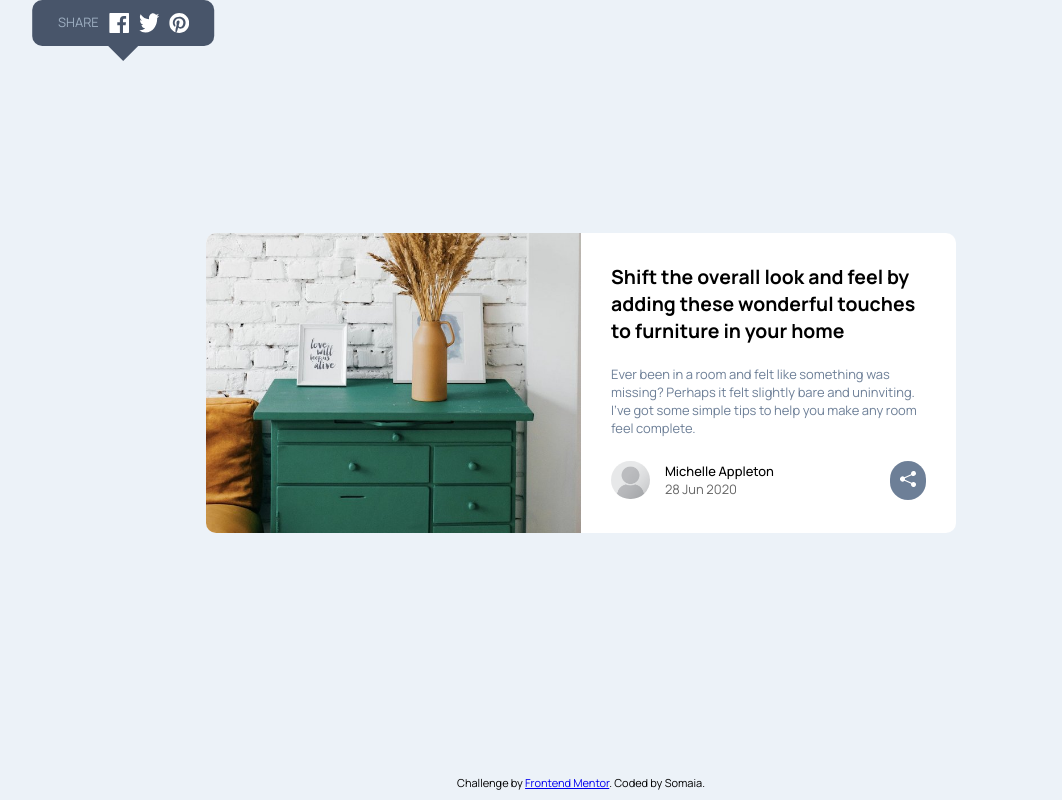
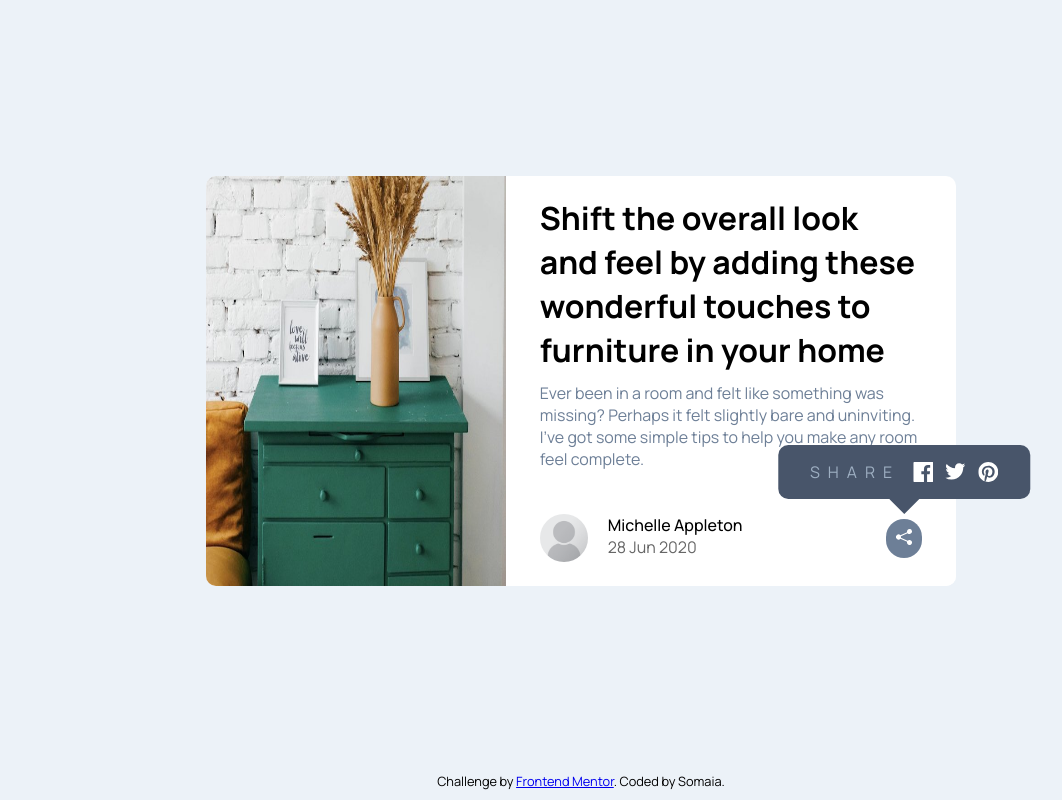
Before and after one commit to somaia02/article-preview, a plain HTML site: page index.html in a window 1280 px wide. Both pictures are taken after a click on the button "share". Shown: the whole page, without its empty margins (59-1121 px from the left). Drawn offline with Linux system fonts and the light colour scheme.

Commit message:
Clean js script and deal with issues from FEM reports

```diff
--- a/index.html
+++ b/index.html
@@ -12,38 +12,55 @@
   <link rel="preconnect" href="https://fonts.googleapis.com">
   <link rel="preconnect" href="https://fonts.gstatic.com" crossorigin>
   <link href="https://fonts.googleapis.com/css2?family=Manrope:wght@200..800&display=swap" rel="stylesheet">
+  <script type="module">
+    if (!("anchorName" in document.documentElement.style)) {
+      import("https://unpkg.com/@oddbird/css-anchor-positioning");
+    }
+  </script>
 </head>
 <body>
   <div class="body-container">
     <main class="main">
+
         <img class="main__img" src="images/drawers.jpg" alt="drawers">
+
         <div class="preview">
-          <h2 class="preview__header">
+
+          <div class="preview__content container">
+            <h1 class="preview__header">
               Shift the overall look and feel by adding these wonderful touches to furniture in your home
-          </h2>
+            </h1>
             <p class="preview__txt">
               Ever been in a room and felt like something was missing? Perhaps it felt slightly bare and uninviting. I've got some simple tips to help you make any room feel complete.
             </p>
+          </div>
+
           <div class="preview__footer">
+
+            <div class="container row">
+
+              <div class="author">
                 <img class="author-img" src="images/avatar.png" alt="author avatar">
                 <div class="preview__footer__info">
                   <p class="author-name">Michelle Appleton</p>
                   <p class="date">28 Jun 2020</p>
                 </div>
-            <button popovertarget="share-icons" class="share-btn light-bg">
+              </div>
+
+              <div popover id="share-icons" class="share-icons">
+                <p>SHARE</p>
+                <img src="images/icon-facebook.svg" alt="facebook icon">
+                <img src="images/icon-twitter.svg" alt="twitter icon">
+                <img src="images/icon-pinterest.svg" alt="pinterest icon">
+              </div>
+
+              <button popovertarget="share-icons" class="share-btn" aria-label="share" type="button">
                 <svg xmlns="http://www.w3.org/2000/svg" width="16" height="16" fill="currentColor" class="bi bi-share-fill" viewBox="0 0 16 16">
                   <path d="M11 2.5a2.5 2.5 0 1 1 .603 1.628l-6.718 3.12a2.5 2.5 0 0 1 0 1.504l6.718 3.12a2.5 2.5 0 1 1-.488.876l-6.718-3.12a2.5 2.5 0 1 1 0-3.256l6.718-3.12A2.5 2.5 0 0 1 11 2.5"/>
                 </svg>
               </button>
+
             </div>
-        </div>
-
-        <div class="share-container">
-          <div popover id="share-icons" class="share-icons-desktop">
-            <p>SHARE</p>
-            <img src="images/icon-facebook.svg" alt="facebook icon">
-            <img src="images/icon-twitter.svg" alt="twitter icon">
-            <img src="images/icon-pinterest.svg" alt="pinterest icon">
           </div>
         </div>
     </main>
--- a/main.js
+++ b/main.js
@@ -1,58 +1,8 @@
-const BREAKPOINT = 600;
 const shareBtn = document.querySelector('.share-btn');
-const shareIcons = document.querySelector('#share-icons');
 const previewFooter = document.querySelector('.preview__footer');
-const shareContainer = document.querySelector('.share-container');
 
 
-function handleShareClickDesktop() {
-    const classes = shareBtn.classList
-    if (classes.contains('light-bg')) {
-        classes.add('dark-bg');
-        classes.remove('light-bg');
-    } else {
-        classes.remove('dark-bg');
-        classes.add('light-bg');
-    }
-}
-
-function handleShareClickMobile() {
-    handleShareClickDesktop();
-    if (previewFooter.style.display == "none") {
-        previewFooter.style.display = "flex";
-        previewFooter.appendChild(shareBtn);
-        shareContainer.style.display = "none";
-    } else {
-        previewFooter.style.display = "none";
-        shareIcons.appendChild(shareBtn);
-        shareContainer.style.display = "block";
-    }
-}
-
-let handleShareClick;
-
-function handleBreakpoint() {
-    if (window.innerWidth > BREAKPOINT) {
-        handleShareClick = handleShareClickDesktop;
-        shareContainer.style.display = "block";
-        shareBtn.setAttribute('popovertarget', 'share-icons');
-        shareIcons.setAttribute('popover', "auto");
-        shareIcons.classList.add('share-icons-desktop');
-        shareIcons.classList.remove('share-icons-mobile');
-    } else {
-        handleShareClick = handleShareClickMobile;
-        shareContainer.style.display = "none";
-        shareIcons.removeAttribute('popover');
-        shareBtn.removeAttribute('popovertarget');
-        shareIcons.classList.remove('share-icons-desktop');
-        shareIcons.classList.add('share-icons-mobile');
-        if (previewFooter.style.display == "none") {
-            previewFooter.style.display = "flex";
-            previewFooter.appendChild(shareBtn);
-        }
-    }
-}
-
-window.onload = handleBreakpoint;
-window.onresize = handleBreakpoint;
-document.querySelector('.share-btn').addEventListener('click', (e) => handleShareClick(e));
+document.querySelector('.share-btn').addEventListener('click', () => {
+    shareBtn.classList.toggle('dark-btn-bg');
+    previewFooter.classList.toggle('dark-bg');
+});
--- a/style.css
+++ b/style.css
@@ -3,6 +3,7 @@
     --very-dark-grayish-blue: hsl(217, 19%, 35%);
     --desaturated-dark-blue: hsl(214, 17%, 51%);
     --grayish-blue: hsl(212, 23%, 69%);
+    --white: #fff;
 }
 * {
     margin: 0;
@@ -14,10 +15,19 @@ img {
 }
 body {
     font-family: "Manrope", sans-serif;
-    font-size: 0.81rem;
+    font-size: clamp(0.5rem, 2vw, 1rem);
 }
-h2 {
+.container {
+    width: 85%;
+    margin: 0 auto;
+}
+.row {
+    display: flex;
+}
+
+h1 {
     font-weight: 700;
+    margin-bottom: 10px;
 }
 .body-container {
     display: flex;
@@ -28,43 +38,46 @@ h2 {
     min-height: 100vh;
 }
 .main {
-    display: flex;
-    margin-block-start: auto;
-    width: 75%;
+    width: 80%;
+    margin-block: 20px;
     max-width: 750px;
     border-radius: 10px;
     overflow: hidden;
     justify-content: space-between;
-    background: #fff;
-    @media (max-width: 600px) {
-        flex-direction: column;
-        width: 80%;
-        margin-block: 20px;
+    background: var(--white);
+    @media (min-width: 37.5em) {
+        display: flex;
+        margin-block: auto;
     }
 }
 .main__img {
-    width: 50%;
-    @media (max-width: 600px) {
-        width: auto;
+    @media (min-width: 37.5em) {
+        width: 40%;
     }
 }
 .preview {
-    width: 50%;
-    padding: 30px;
-    display: grid;
-    gap: 15px;
-    justify-content: center;
-    @media (max-width: 600px) {
-        width: auto;
+    @media (min-width: 37.5em) {
+        width: 60%;
     }
+}
+.preview__content {
+    margin-block: 20px;
 }
 .preview__txt {
     color: var(--desaturated-dark-blue);
 }
+
 .preview__footer {
+    padding-block: 1.5em;
+    width: 100%;
+}
+.author {
     display: flex;
-    align-items: center;
-    gap: 15px;
+    flex-grow: 1;
+    gap: 20px;
+    @media (max-width: 37.5em) {
+        anchor-name: --author;
+    }
 }
 .author-img {
     border-radius: 50px;
@@ -76,46 +89,59 @@ h2 {
 .date {
     opacity: 60%;
 }
-.light-bg {
-    background: var(--light-grayish-blue);
-    color: var(--desaturated-dark-blue);
-}
-.dark-bg {
-    background: var(--desaturated-dark-blue);
-    color: #fff;
-}
 .share-btn {
-    position-anchor: --share-button;
+    align-self: center;
     border-radius: 100px;
     aspect-ratio: 1;
     border: none;
     padding: 10px;
-    margin-left: auto;
+    margin-inline-start: auto;
+
+    background: var(--light-grayish-blue);
+    color: var(--desaturated-dark-blue);
+    position: relative;
+    @media (min-width: 37.5em) {
+        anchor-name: --share-button;
+    }
+}
+.dark-btn-bg {
+    background: var(--desaturated-dark-blue);
+    color: var(--white);
+}
+.dark-bg {
+    background: var(--very-dark-grayish-blue);
+    @media (min-width: 37.5em) {
+        background: var(--white);
+    }
 }
 
-.share-icons-mobile {
-    display: flex;
+.share-icons {
     align-items: center;
-    width: 100%;
     background: var(--very-dark-grayish-blue);
     color: var(--grayish-blue);
-    gap: 15px;
-    padding: 1em 2.5em;
-}
+    gap: min(3vw, 25px);
+    border: none;
+    padding: 1em 0;
+    letter-spacing: 8px;
+    width: auto;
 
-.share-icons-desktop {
-    background: var(--very-dark-grayish-blue);
-    color: var(--grayish-blue);
-    gap: 10px;
+    position: absolute;
+
+    position-anchor: --author;
+    top: anchor(top);
+    right: anchor(right);
+    bottom: anchor(bottom);
+    left: anchor(left);
+
+    @media (min-width: 37.5em) {
+        position-anchor: --share-button;
+        gap: min(1vw, 15px);
+        inset: auto;
         padding: 1em 2em;
-
-    position: relative;
-    inset: auto;
         bottom: anchor(top);
         right: anchor(center);
         margin-block-end: 20px;
         transform: translateX(50%);
-    border: none;
         border-radius: 10px;
         overflow: visible;
 
@@ -128,7 +154,7 @@ h2 {
             border-inline: 15px solid transparent;
             border-top: 15px solid var(--very-dark-grayish-blue);
         }
-
+    }
     &:popover-open{
         display: flex;
     }
@@ -136,6 +162,5 @@ h2 {
 
 footer {
     padding: 10px;
-    margin-block-start: auto;
-    font-size: 0.69rem;
+    font-size: max(0.69rem, 1vw);
 }
```
Lines whose indentation alone changed are shown as unchanged.
